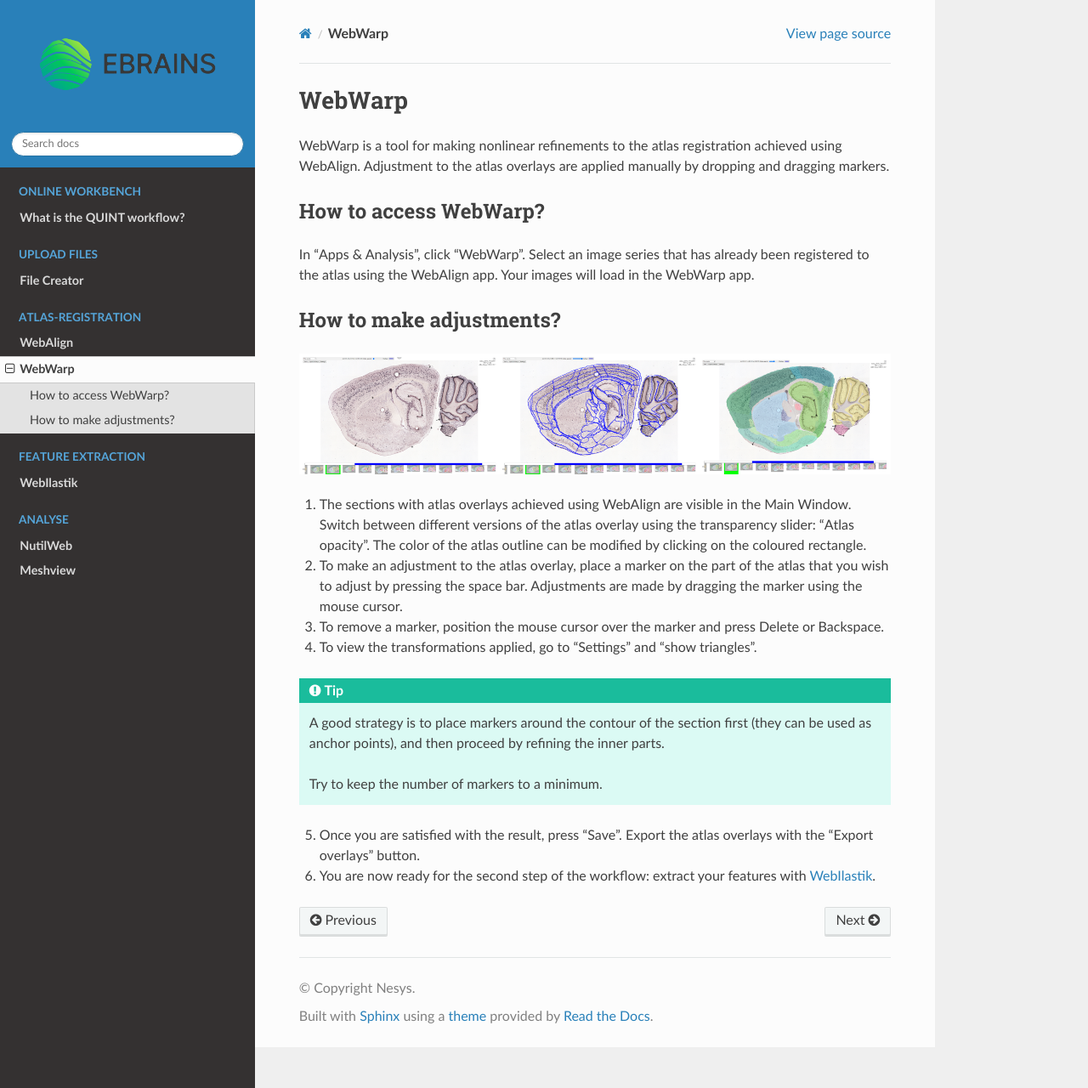
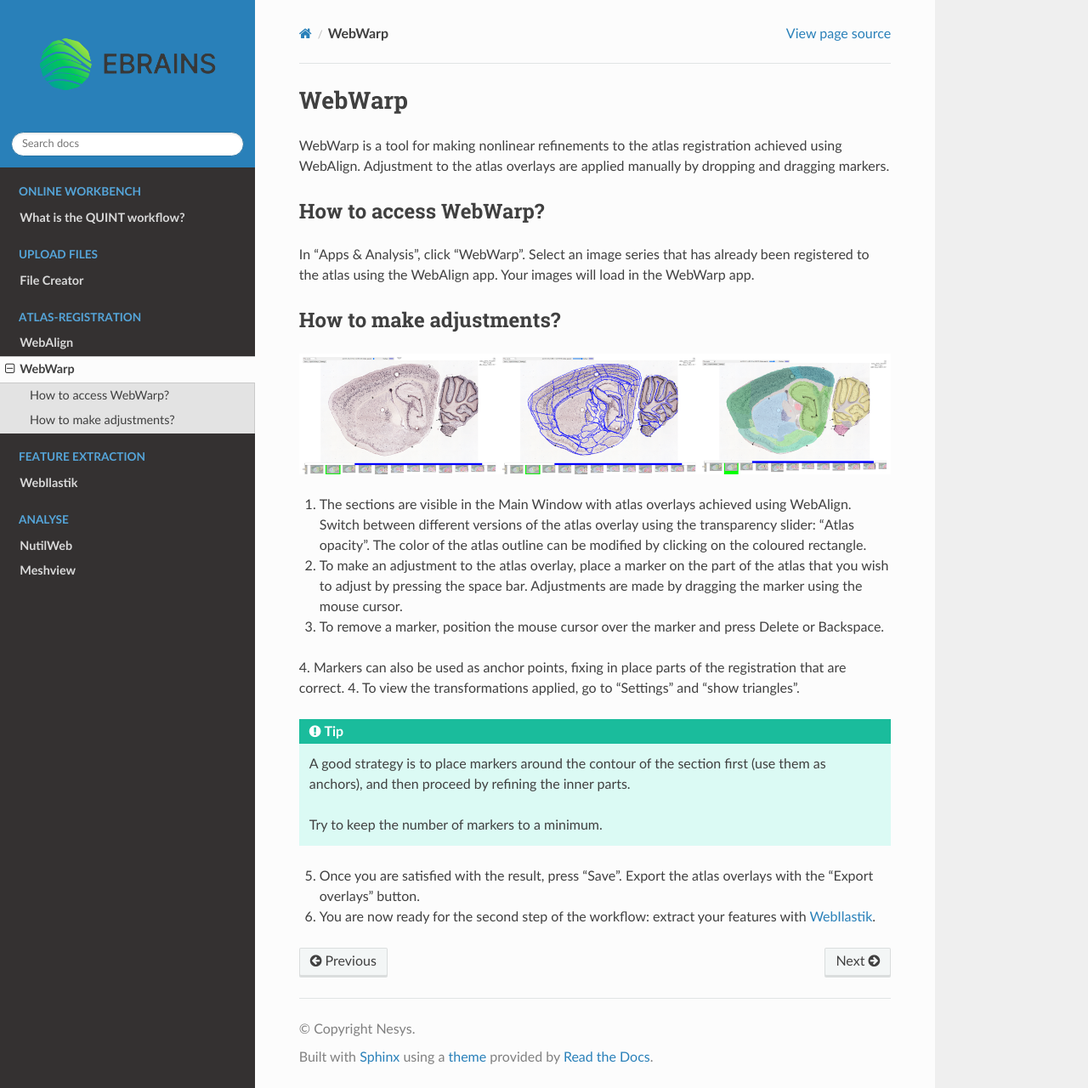
Before and after one commit to Neural-Systems-at-UIO/QUINT_webtools, a Sphinx documentation site: the page built from docs/WebWarp.rst, in a window 1280 px wide and 1280 px high. Shown: the whole window at 85% size. Built offline with Sphinx 7.4.7 and the Read the Docs theme 2.0.0, drawn with Linux system fonts in a browser that asks for light colours.

Commit message:
Update WebWarp.rst

```diff
--- a/docs/WebWarp.rst
+++ b/docs/WebWarp.rst
@@ -11,13 +11,14 @@
 
 .. image:: images/WebWarp.PNG
 
-1. The sections with atlas overlays achieved using WebAlign are visible in the Main Window. Switch between different versions of the atlas overlay using the transparency slider: “Atlas opacity”. The color of the atlas outline can be modified by clicking on the coloured rectangle.
+1. The sections are visible in the Main Window with atlas overlays achieved using WebAlign. Switch between different versions of the atlas overlay using the transparency slider: “Atlas opacity”. The color of the atlas outline can be modified by clicking on the coloured rectangle.
 2. To make an adjustment to the atlas overlay, place a marker on the part of the atlas that you wish to adjust by pressing the space bar. Adjustments are made by dragging the marker using the mouse cursor.
 3. To remove a marker, position the mouse cursor over the marker and press Delete or Backspace.
+4. Markers can also be used as anchor points, fixing in place parts of the registration that are correct.
 4. To view the transformations applied, go to “Settings” and “show triangles”.
 
 .. tip::
- A good strategy is to place markers around the contour of the section first (they can be used as anchor points), and then proceed by refining the inner parts.
+ A good strategy is to place markers around the contour of the section first (use them as anchors), and then proceed by refining the inner parts.
 
  Try to keep the number of markers to a minimum.
 
```
